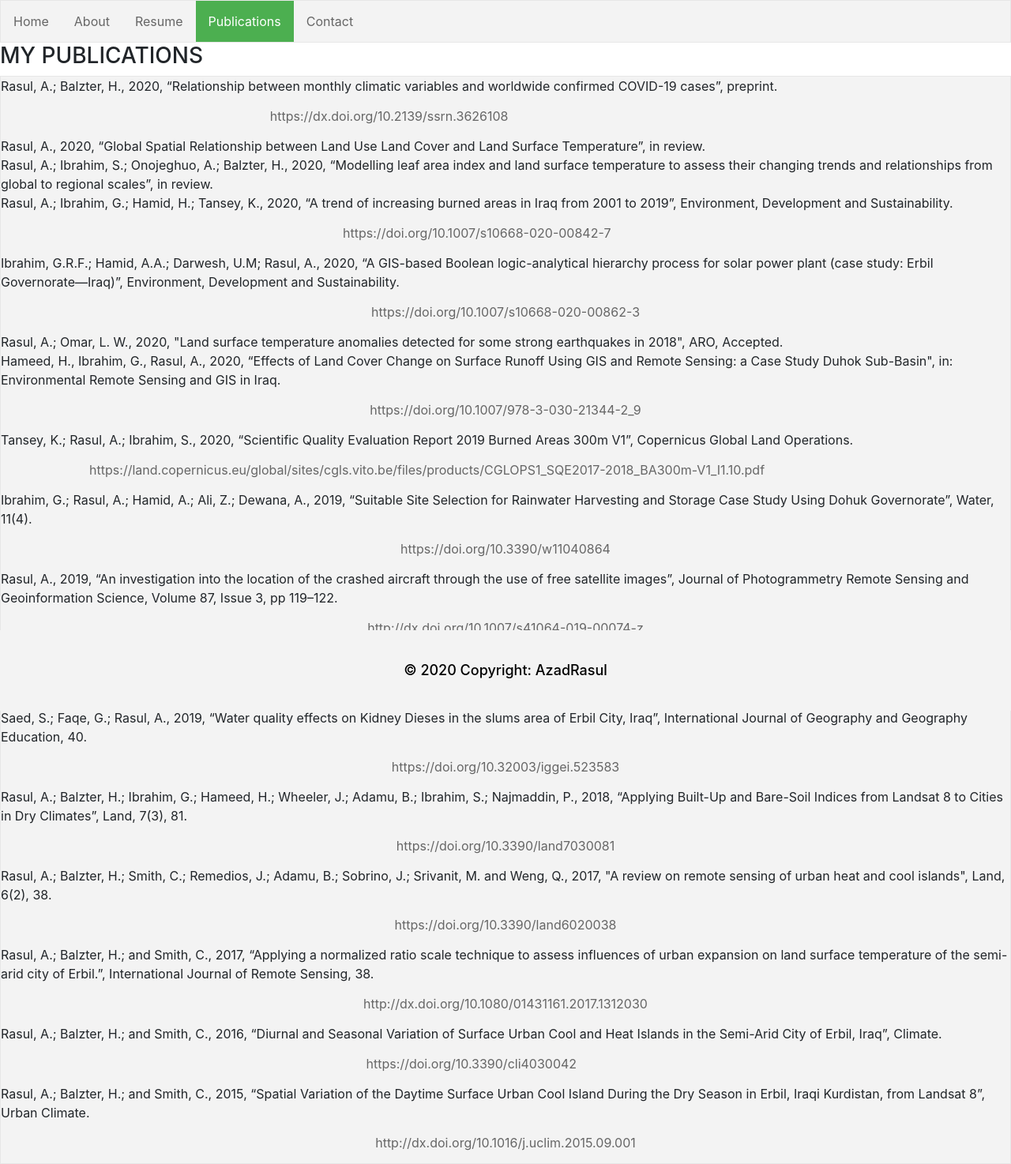
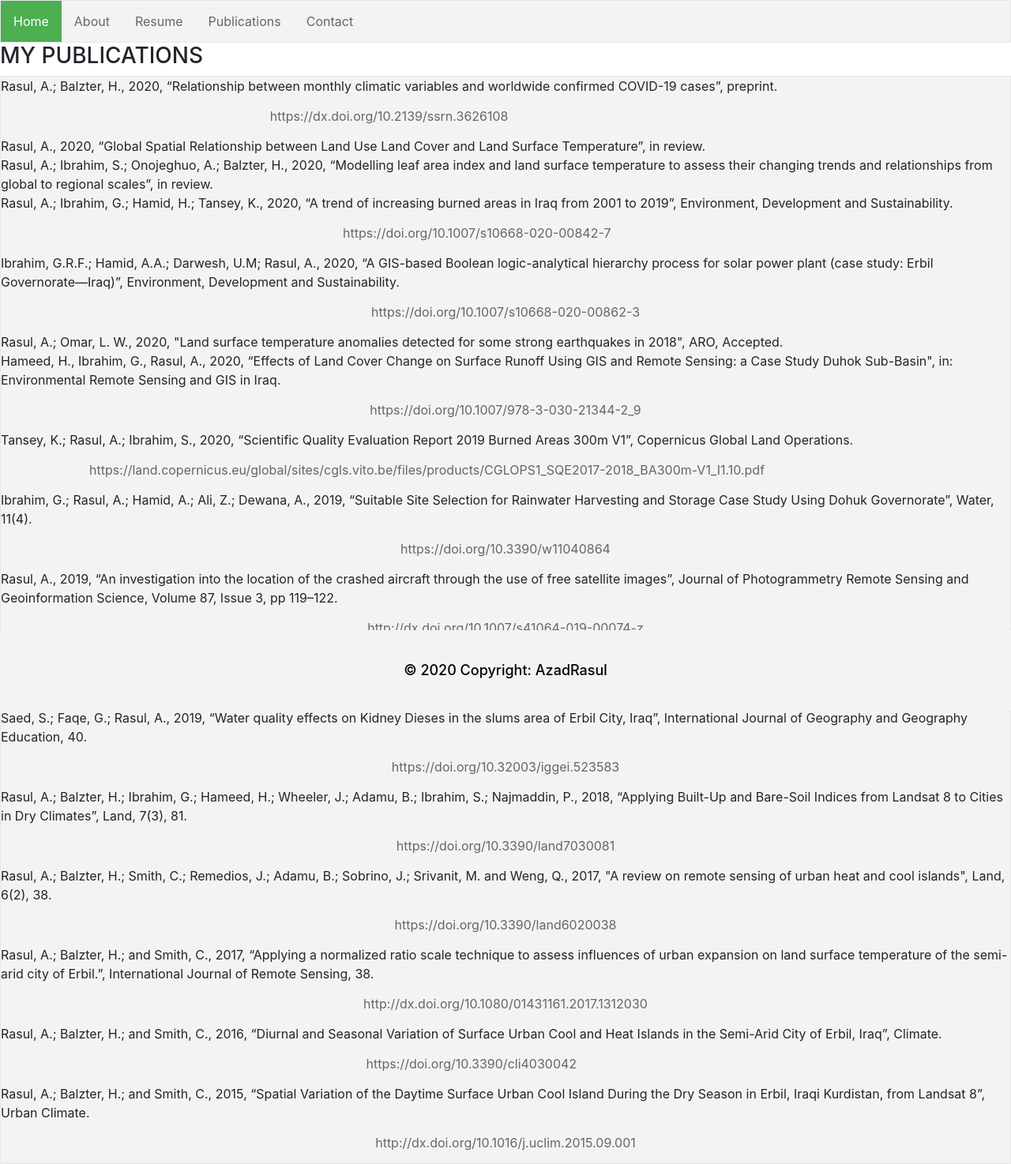
Before and after one commit to Azad77/AzadRasul, a Jekyll site: the page Publications.html, which Jekyll copies as it is, in a window 1280 px wide. Shown: the whole page at 79% size. Built offline with Jekyll 4.4.1, drawn with Linux system fonts in a browser that asks for light colours.

Commit message:
Update Publications.html

```diff
--- a/Publications.html
+++ b/Publications.html
@@ -7,22 +7,22 @@
   <script src="https://ajax.googleapis.com/ajax/libs/jquery/3.3.1/jquery.min.js"></script>
   <script src="https://cdnjs.cloudflare.com/ajax/libs/popper.js/1.14.3/umd/popper.min.js"></script>
   <script src="https://maxcdn.bootstrapcdn.com/bootstrap/4.1.3/js/bootstrap.min.js"></script>
+  <script
+    src="https://code.jquery.com/jquery-3.3.1.js"
+    integrity="sha256-2Kok7MbOyxpgUVvAk/HJ2jigOSYS2auK4Pfzbm7uH60="
+    crossorigin="anonymous">
+</script>
+  <link type="text/css" rel="stylesheet" href="style.css" />
   <title>Publications</title>
-    <link type="text/css" rel="stylesheet" href="style.css" />
-    <style>
-
-</style>
+<script>
+$(function(){
+  $("#header").load("header.html");
+  $("#footer").load("footer.html");
+});
+</script>
+ <div id="header"></div>
 </head>
     <body>
-    <div id='cssmenu'>
-      <ul>
-        <li><a href="https://azad77.github.io/AzadRasul/index.php" target="_blank">Home</a></li>
-        <li><a href="https://azad77.github.io/AzadRasul/About.html" target="_blank">About</a></li>
-        <li><a href="https://azad77.github.io/AzadRasul/Resume.html" target="_blank">Resume</a></li>
-        <li><a class="active" href="https://azad77.github.io/AzadRasul/Publications.html" target="_blank">Publications</a></li>
-        <li><a href="https://azad77.github.io/AzadRasul/contact.php" target = "_blank">Contact</a></li>
-      </ul>
-    </div>
     <h3 id="my-publications">MY PUBLICATIONS</h3>
     <ul>
       <li>Rasul, A.; Balzter, H., 2020, “Relationship between monthly climatic variables and worldwide confirmed COVID-19 cases”, preprint. <a href="https://dx.doi.org/10.2139/ssrn.3626108">https://dx.doi.org/10.2139/ssrn.3626108</a></li>
@@ -43,10 +43,8 @@
       <li>Rasul, A.; Balzter, H.; and Smith, C., 2016, “Diurnal and Seasonal Variation of Surface Urban Cool and Heat Islands in the Semi-Arid City of Erbil, Iraq”, Climate. <a href="https://doi.org/10.3390/cli4030042">https://doi.org/10.3390/cli4030042</a></li>
       <li>Rasul, A.; Balzter, H.; and Smith, C., 2015, “Spatial Variation of the Daytime Surface Urban Cool Island During the Dry Season in Erbil, Iraqi Kurdistan, from Landsat 8”, Urban Climate. <a href="http://dx.doi.org/10.1016/j.uclim.2015.09.001">http://dx.doi.org/10.1016/j.uclim.2015.09.001</a></li>
     </ul>
+  </body>
 <!--Footer-->
-<div class="footer" >
-<h3 style="color:black; font-size: 18px; padding:40px; margin:0; text-align:center;">© 2020 Copyright:<a> AzadRasul</a></h3>
-</div>
+<div id="footer"></div>
 <!--Footer-->
-  </body>
   <html>
```
Lines whose indentation alone changed are shown as unchanged.
